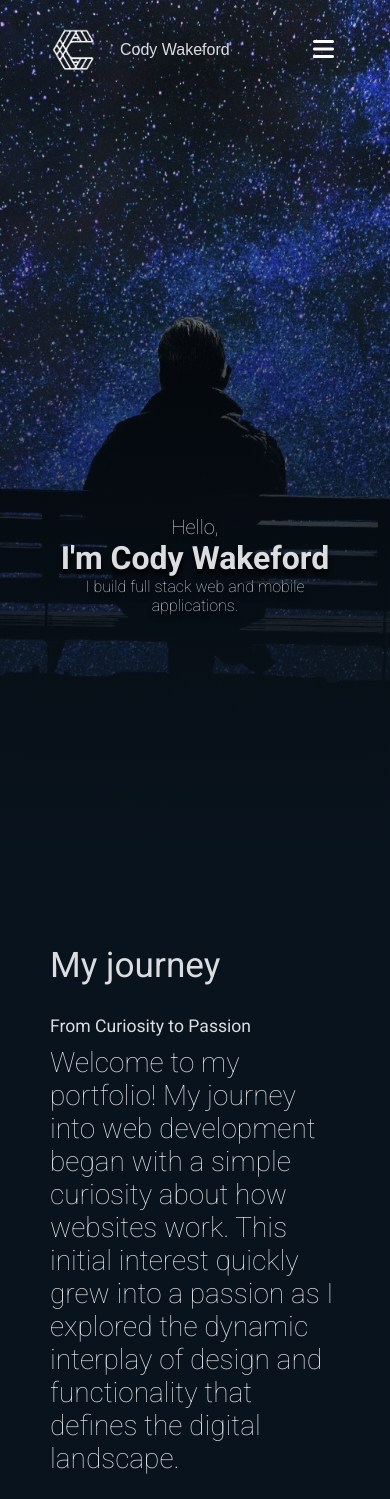
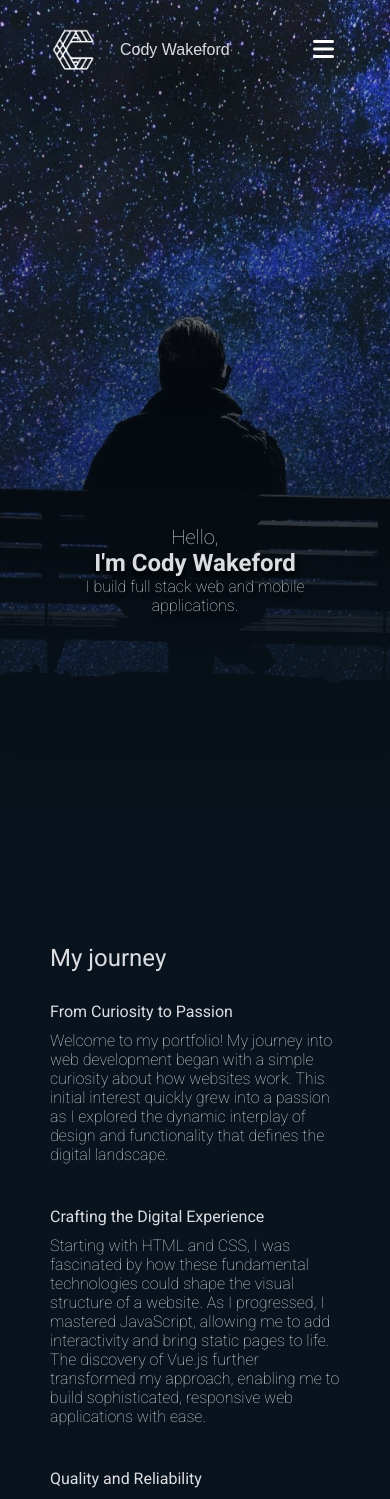
Before and after one commit to codywakeford/portfolio, a Vue app: page / in a window 390 px wide. Shown: the top 1499 px of the page. Built offline with nearby package versions, Linux system fonts and the light colour scheme; a web font is replaced by a local one.

Commit message:
resposive changes

```diff
--- a/public/blog-posts/posts.json
+++ b/public/blog-posts/posts.json
@@ -3,7 +3,7 @@
         "title": "A Guide to Robust Website Design",
         "image": "/blog-posts/images/programming.jpg",
         "slug": "first-post",
-        "blurb": "this is a blog post",
+        "blurb": "Careful planning and optimisation is key to robust website design.",
         "intro": "Web development is a dynamic field that requires a blend of creativity, technical skills, and a keen understanding of best practices. Whether you are a seasoned developer or just starting out, adhering to industry standards is crucial for building websites that are efficient, user-friendly, and scalable. In this blog, I will share some of the best practices that I follow in my web development projects to ensure top-notch quality and performance.",
 
         "sections": [
--- a/src/App.vue
+++ b/src/App.vue
@@ -79,6 +79,19 @@ onUnmounted(() => {
   }
 }
 
+@media (max-width: 500px) {
+    p, li {
+      font-size: 1rem !important;
+    }
+
+    h1 {
+      font-size: 1.5rem !important;
+    }
+
+    h2 {
+      font-size: 1rem !important;
+    }
+}
 
 .cursor-glow {
     position: absolute;
--- a/src/components/Blogs.vue
+++ b/src/components/Blogs.vue
@@ -65,7 +65,7 @@ header h1 {
     border-radius: 15px;
     max-width: 350px;
     max-height: 600px;
-    min-height: 500px;
+    min-height: 400px;
     overflow: hidden;
     user-select: none;
 
```
